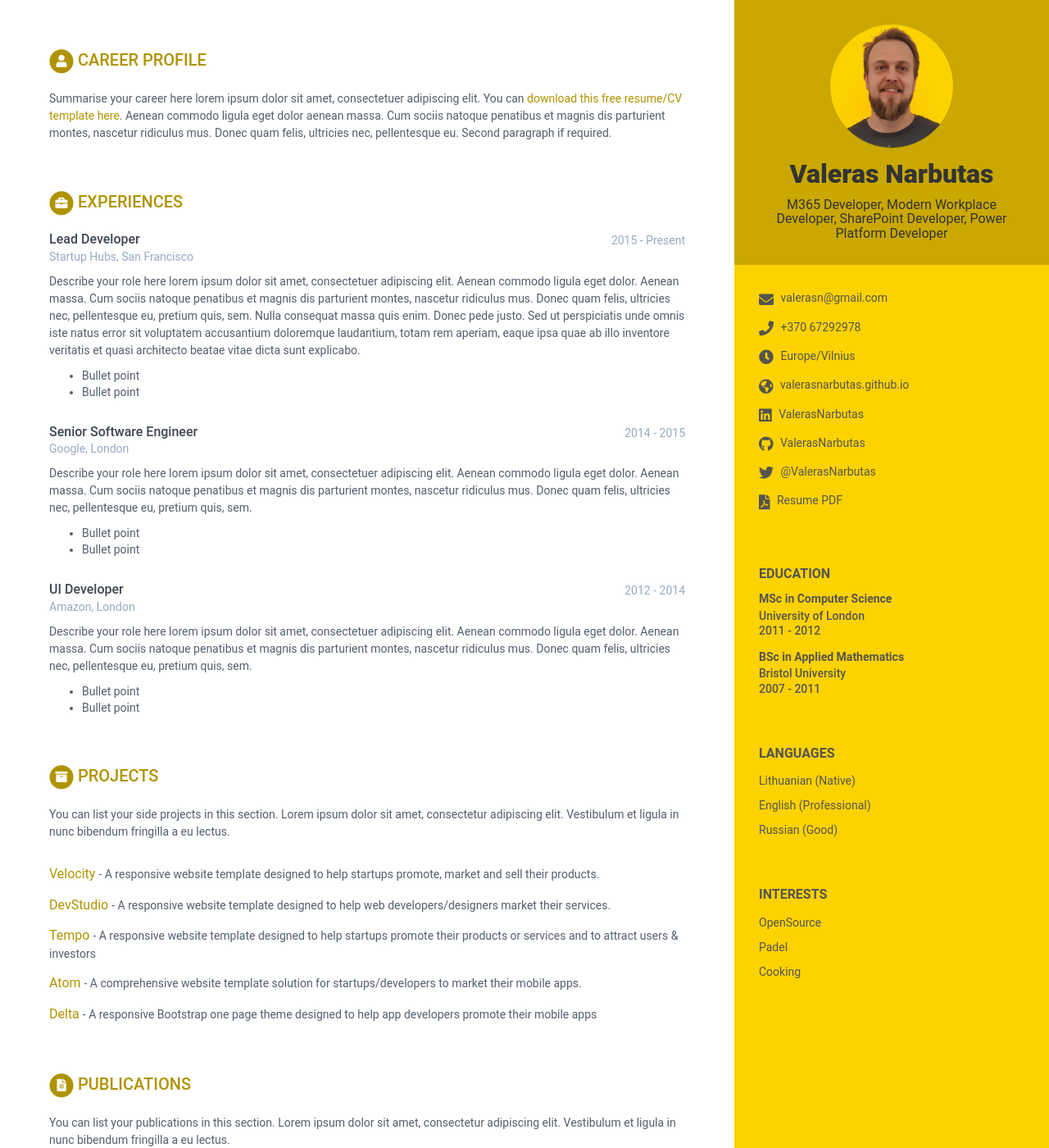
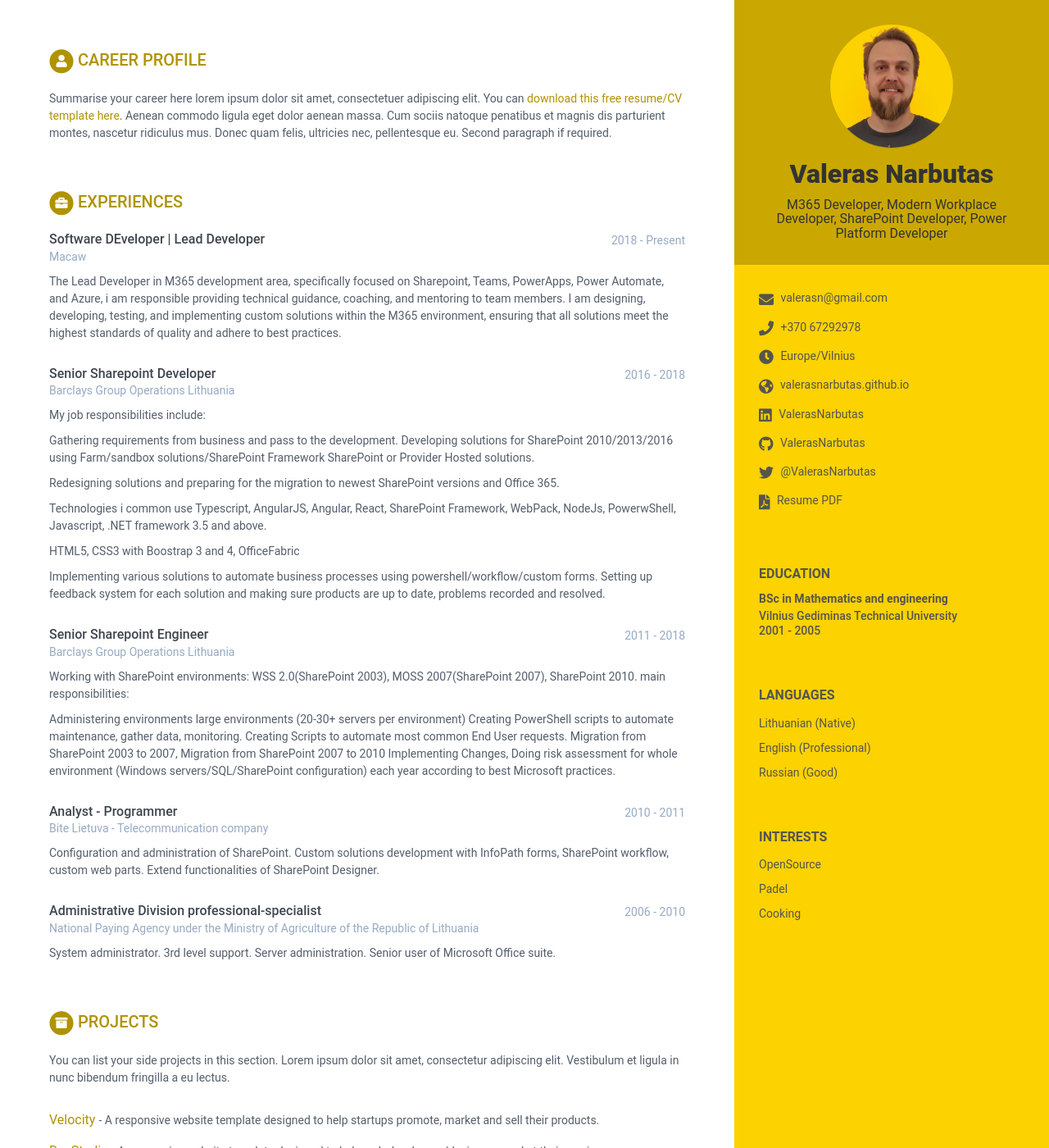
Before and after one commit to ValerasNarbutas/cv, a Jekyll site: the page built from print.html, in a window 1280 px wide and 1400 px high. Shown: the whole window at 82% size. Built offline with Jekyll 4.4.1, drawn with Linux system fonts in a browser that asks for light colours.

Commit message:
roles updated

```diff
--- a/_data/data.yml
+++ b/_data/data.yml
@@ -65,68 +65,71 @@ career-profile:
 education:
     title: Education
     info:
-      - degree: MSc in Computer Science
-        university: University of London
-        time: 2011 - 2012
+      - degree: BSc in Mathematics and engineering
+        university: Vilnius Gediminas Technical University
+        time: 2001 - 2005
         details: |
-          Describe your study here lorem ipsum dolor sit amet, consectetuer
-          adipiscing elit. Aenean commodo ligula eget dolor. Aenean massa. Cum
-          sociis natoque penatibus et magnis dis parturient montes, nascetur
-          ridiculus mus. Donec quam felis, ultricies nec, pellentesque eu,
-          pretium quis, sem.
-            - Bullet point
-            - Bullet point
-      - degree: BSc in Applied Mathematics
-        university: Bristol University
-        time: 2007 - 2011
-        details: |
-          Describe your study here lorem ipsum dolor sit amet, consectetuer
-          adipiscing elit. Aenean commodo ligula eget dolor. Aenean massa. Cum
-          sociis natoque penatibus et magnis dis parturient montes, nascetur
-          ridiculus mus. Donec quam felis, ultricies nec, pellentesque eu,
-          pretium quis, sem.
-            - Bullet point
-            - Bullet point
+          Mathematics and engineering discipline.
+          Activities and societies: Member\president University Fundamental Science Students representation
+
 experiences:
     title: Experiences
     info:
-      - role: Lead Developer
-        time: 2015 - Present
-        company: Startup Hubs, San Francisco
+      - role: Software DEveloper | Lead Developer
+        time: 2018 - Present
+        company: Macaw
         details: |
-          Describe your role here lorem ipsum dolor sit amet, consectetuer
-          adipiscing elit. Aenean commodo ligula eget dolor. Aenean massa.
-          Cum sociis natoque penatibus et magnis dis parturient montes,
-          nascetur ridiculus mus. Donec quam felis, ultricies nec,
-          pellentesque eu, pretium quis, sem. Nulla consequat massa quis
-          enim. Donec pede justo. Sed ut perspiciatis unde omnis iste natus
-          error sit voluptatem accusantium doloremque laudantium, totam rem
-          aperiam, eaque ipsa quae ab illo inventore veritatis et quasi
-          architecto beatae vitae dicta sunt explicabo.
-            - Bullet point
-            - Bullet point
-      - role: Senior Software Engineer
-        time: 2014 - 2015
-        company: Google, London
+          The Lead Developer in M365 development area, specifically focused on Sharepoint,
+          Teams, PowerApps, Power Automate, and Azure, i am responsible providing technical guidance,
+          coaching, and mentoring to team members.
+          I am designing, developing, testing, and implementing custom solutions within the M365 environment,
+          ensuring that all solutions meet the highest standards of quality and adhere to best practices.
+      - role: Senior Sharepoint Developer
+        time: 2016 - 2018
+        company: Barclays Group Operations Lithuania
         details: |
-          Describe your role here lorem ipsum dolor sit amet, consectetuer
-          adipiscing elit. Aenean commodo ligula eget dolor. Aenean massa.
-          Cum sociis natoque penatibus et magnis dis parturient montes,
-          nascetur ridiculus mus. Donec quam felis, ultricies nec,
-          pellentesque eu, pretium quis, sem.
-            - Bullet point
-            - Bullet point
-      - role: UI Developer
-        time: 2012 - 2014
-        company: Amazon, London
+          My job responsibilities include:
+
+          Gathering requirements from business and pass to the development.
+          Developing solutions for SharePoint 2010/2013/2016 using Farm/sandbox solutions/SharePoint Framework
+          SharePoint or Provider Hosted solutions.
+
+          Redesigning solutions and preparing for the migration to newest SharePoint versions and Office 365.
+
+          Technologies i common use
+          Typescript, AngularJS, Angular, React, SharePoint Framework, WebPack, NodeJs, PowerwShell, Javascript,
+          .NET framework 3.5 and above.
+
+          HTML5, CSS3 with Boostrap 3 and 4, OfficeFabric
+
+          Implementing various solutions to automate business processes using powershell/workflow/custom forms.
+          Setting up feedback system for each solution and making sure products are up to date, problems recorded and resolved.
+      - role: Senior Sharepoint Engineer
+        time: 2011 - 2018
+        company: Barclays Group Operations Lithuania
         details: |
-          Describe your role here lorem ipsum dolor sit amet, consectetuer
-          adipiscing elit. Aenean commodo ligula eget dolor. Aenean massa.
-          Cum sociis natoque penatibus et magnis dis parturient montes,
-          nascetur ridiculus mus. Donec quam felis, ultricies nec,
-          pellentesque eu, pretium quis, sem.
-            - Bullet point
-            - Bullet point
+          Working with SharePoint environments: WSS 2.0(SharePoint 2003), MOSS 2007(SharePoint 2007), SharePoint 2010.
+          main responsibilities:
+
+          Administering environments large environments (20-30+ servers per environment)
+          Creating PowerShell scripts to automate maintenance, gather data, monitoring.
+          Creating Scripts to automate most common End User requests.
+          Migration from SharePoint 2003 to 2007,
+          Migration from SharePoint 2007 to 2010
+          Implementing Changes,
+          Doing risk assessment for whole environment (Windows servers/SQL/SharePoint configuration) each year according to best Microsoft practices.
+      - role: Analyst - Programmer
+        time: 2010 - 2011
+        company: Bite Lietuva - Telecommunication company
+        details: |
+          Configuration and administration of SharePoint.
+          Custom solutions development with InfoPath forms, SharePoint workflow, custom web parts.
+          Extend functionalities of SharePoint Designer.
+      - role: Administrative Division professional-specialist
+        time: 2006 - 2010
+        company: National Paying Agency under the Ministry of Agriculture of the Republic of Lithuania
+        details: |
+          System administrator. 3rd level support. Server administration. Senior user of Microsoft Office suite.
 projects:
     title: Projects
     intro: >
```
